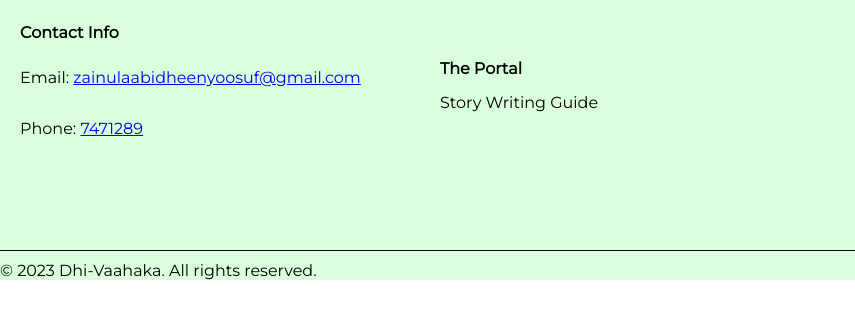
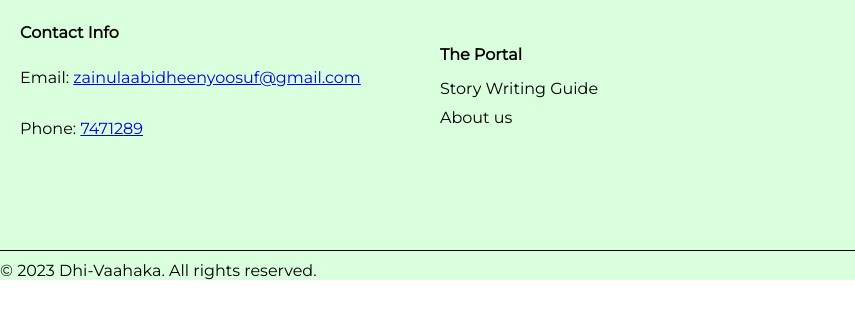
Before and after one commit to Zainul-aabidheen/dhi-vaahaka, a plain HTML site: page index.html in a window 1280 px wide. Shown: the part 467-786 px from the top of the page, 0-855 px from the left. Drawn offline with Linux system fonts and the light colour scheme; a script that the page names is missing.

Commit message:
Update index.html

```diff
--- a/index.html
+++ b/index.html
@@ -194,6 +194,7 @@
     <div class="footer-center footer-section">
       <h4>The Portal</h4>
       <a href="./guide">Story Writing Guide</a>
+      <a href="./about">About us</a>
     </div>
     <div class="footer-right footer-section">
       <a href="https://www.upload-apk.com/0M9NNBgifKY2XZ2" download><img src="https://i.postimg.cc/DZ4qgq17/playgoogle.png" alt="Download APK"></a>
```
